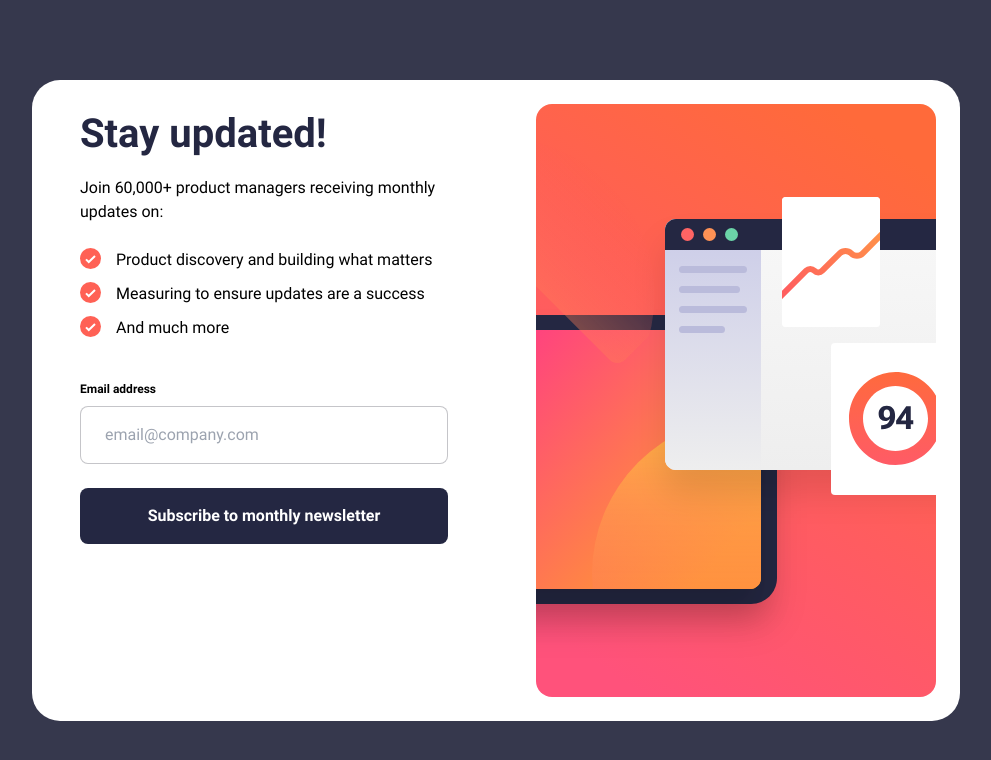
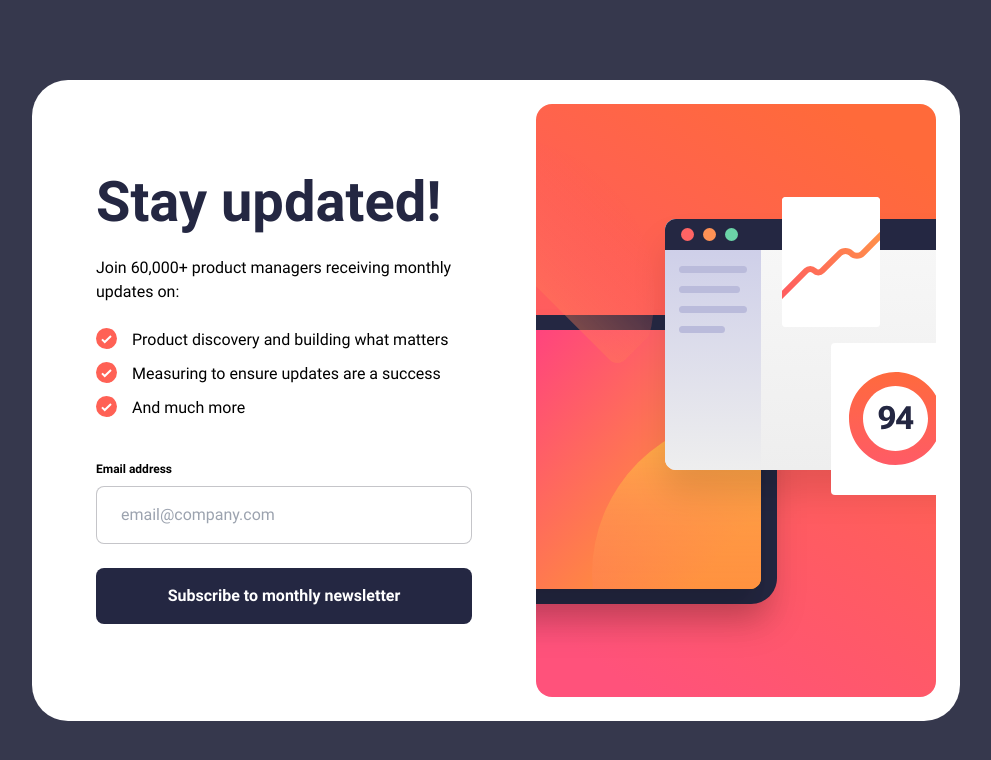
Before and after one commit to JorgeAMendoza/newsletter-sign-up, a React (Vite) app: page / in a window 1280 px wide. Shown: the top 760 px of the page, without its empty margins (144-1135 px from the left). Built offline with nearby package versions, Linux system fonts and the light colour scheme.

Commit message:
style sign up for desktop
apply tailwind styles and customize config to style for desktop.

```diff
--- a/src/App.tsx
+++ b/src/App.tsx
@@ -5,8 +5,6 @@ import { useContext, useEffect, useState } from 'react'
 import { ConfirmingEmail } from './features/confirming-email'
 import { Confirmation } from './features/confirmation'
 import { EmailContext } from './context/EmailContext'
-
-console.log(desktopIllustration)
 
 function App() {
   const email = useContext(EmailContext)
@@ -34,7 +32,7 @@ function App() {
 
   return (
     <>
-      <main className="bg-white min-h-screen pb-6 md:min-h-0 md:p-6 md:rounded-card-tablet md:w-3/4 md:max-w-desktop md:mx-auto lg:grid lg:grid-cols-2 lg:gap-12 ">
+      <main className="bg-white min-h-screen pb-6 md:min-h-0 md:p-6 md:rounded-card-tablet md:w-3/4 md:max-w-desktop md:mx-auto lg:grid lg:grid-cols-2 lg:gap-12 lg:rounded-card-desktop">
         <picture>
           <source srcSet={desktopIllustration} media="(min-width: 1024px)" />
           <img
@@ -44,8 +42,8 @@ function App() {
             className="w-full md:rounded-card-tablet lg:rounded-none lg:max-w-desktop-image lg:justify-self-end ml-auto"
           ></img>
         </picture>
-        <div className="px-6 mt-8 lg:order-first lg:mt-0">
-          <h1 className="text-navy-dark text-4xl font-bold font-roboto">
+        <div className="px-6 mt-8 lg:order-first lg:mt-0 xl:p-0 xl:pl-10 xl:mt-14">
+          <h1 className="text-navy-dark text-4xl font-bold font-roboto xl:text-title-desktop">
             Stay updated!
           </h1>
           <p className="mt-3">
--- a/tailwind.config.js
+++ b/tailwind.config.js
@@ -8,6 +8,7 @@ export default {
       },
       borderRadius: {
         'card-tablet': '28px',
+        'card-desktop': '36px',
       },
       fontSize: {
         xs: '.75rem',
@@ -15,6 +16,7 @@ export default {
         lg: '1.125rem',
         xl: '1.25rem',
         '4xl': '2.5rem',
+        'title-desktop': '3.5rem',
       },
       maxWidth: {
         desktop: '58rem',
```
